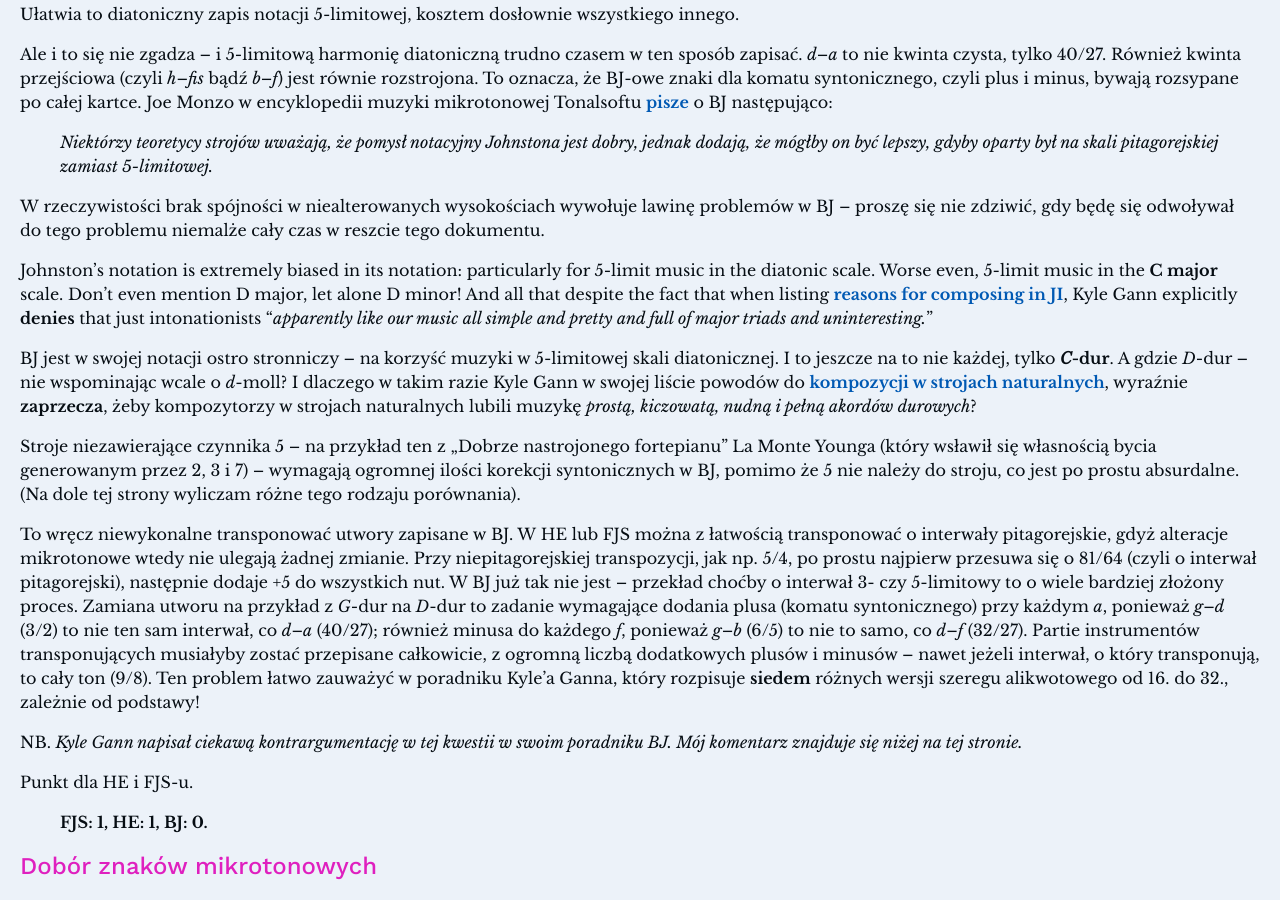
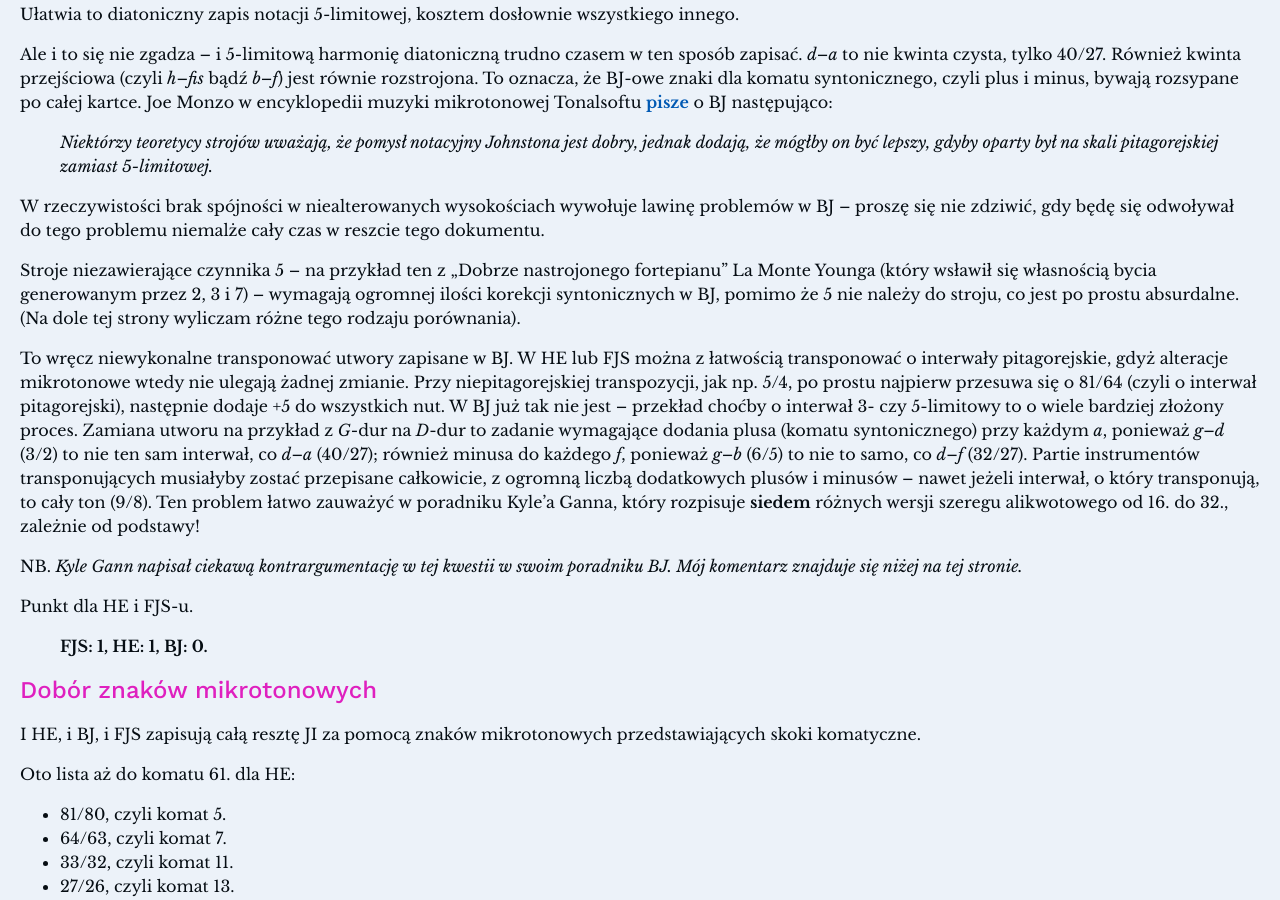
Before and after one commit to misotanni/misotanni.github.io, a Jekyll site: the page built from fjs/pl/compare.md, in a window 1280 px wide and 900 px high, scrolled down 926 px. Built offline with Jekyll 4.4.1, drawn with Linux system fonts in a browser that asks for light colours; our own code applies the rules of GitHub Pages for plain Markdown files; formulas are drawn with MathJax 3.

Commit message:
Revert "bias of BJ"
This reverts commit c77ea430ca3d44f0cd04502506c6e04fd2e0974c.

```diff
--- a/fjs/pl/compare.md
+++ b/fjs/pl/compare.md
@@ -31,10 +31,6 @@ Ale i to się nie zgadza – i 5-limitową harmonię diatoniczną trudno czase
 > *Niektórzy teoretycy strojów uważają, że pomysł notacyjny Johnstona jest dobry, jednak dodają, że mógłby on być lepszy, gdyby oparty był na skali pitagorejskiej zamiast 5-limitowej.*
 
 W rzeczywistości brak spójności w niealterowanych wysokościach wywołuje lawinę problemów w BJ – proszę się nie zdziwić, gdy będę się odwoływał do tego problemu niemalże cały czas w reszcie tego dokumentu.
-
-Johnston's notation is extremely biased in its notation: particularly for 5-limit music in the diatonic scale. Worse even, 5-limit music in the **C major** scale. Don't even mention D major, let alone D minor! And all that despite the fact that when listing [reasons for composing in JI](https://www.kylegann.com/JIreasons.html), Kyle Gann explicitly **denies** that just intonationists "*apparently like our music all simple and pretty and full of major triads and uninteresting.*"
-
-BJ jest w swojej notacji ostro stronniczy – na korzyść muzyki w 5-limitowej skali diatonicznej. I to jeszcze na to nie każdej, tylko ***C*-dur**. A gdzie *D*-dur – nie wspominając wcale o *d*-moll? I dlaczego w takim razie Kyle Gann w swojej liście powodów do [kompozycji w strojach naturalnych](https://www.kylegann.com/JIreasons.html), wyraźnie **zaprzecza**, żeby kompozytorzy w strojach naturalnych lubili muzykę *prostą, kiczowatą, nudną i pełną akordów durowych*?
 
 Stroje niezawierające czynnika 5 – na przykład ten z „Dobrze nastrojonego fortepianu” La Monte Younga (który wsławił się własnością bycia generowanym przez 2, 3 i 7) – wymagają ogromnej ilości korekcji syntonicznych w BJ, pomimo że 5 nie należy do stroju, co jest po prostu absurdalne. (Na dole tej strony wyliczam różne tego rodzaju porównania).
 
```
Also changed, not shown: fjs/de/compare.md (+0 -2 lines), fjs/en/compare.md (+0 -2 lines), fjs/fr/compare.md (+0 -2 lines).
